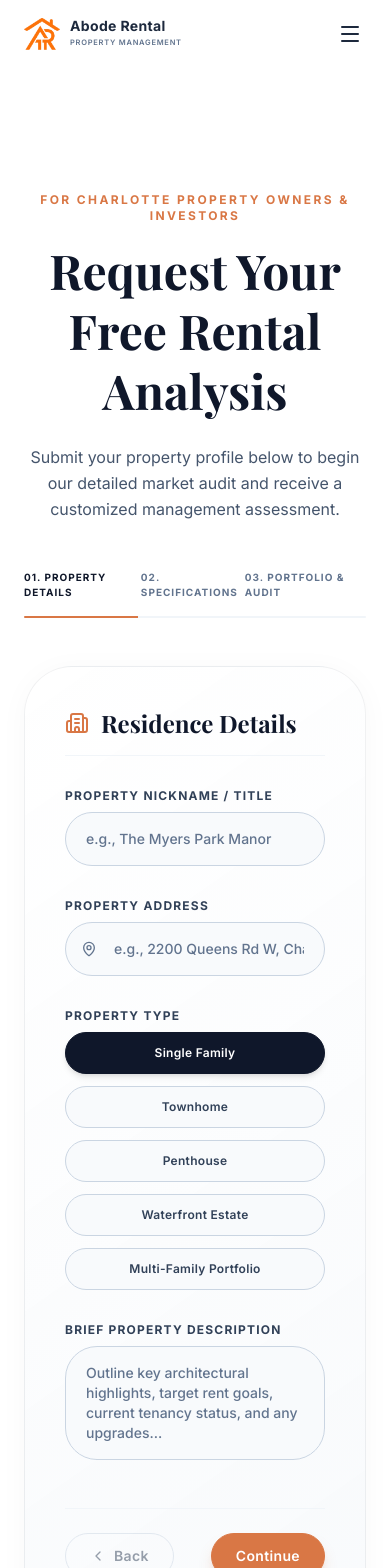
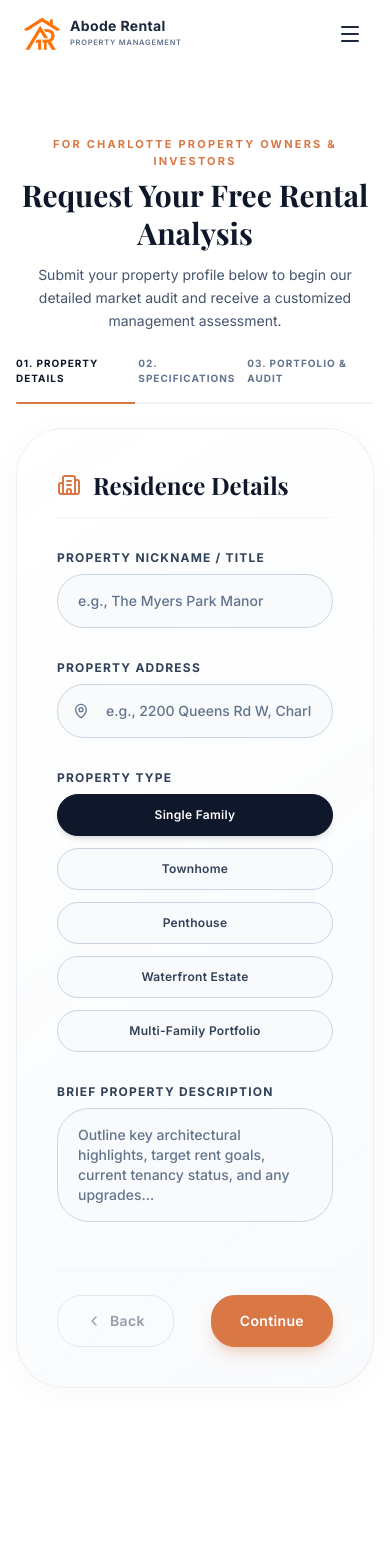
Before and after one commit to niraj-mandal/abode-rentals-, a Next.js app: page /list-property in a window 390 px wide. Shown: the top 1568 px of the page. Built offline with nearby package versions, Linux system fonts and the light colour scheme; a web font is replaced by a local one.

Commit message:
Optimize website for mobile-first conversion with sticky CTA bar, 48px+ touch targets, and above-the-fold form

```diff
--- a/src/app/layout.tsx
+++ b/src/app/layout.tsx
@@ -3,6 +3,7 @@ import { Inter, Playfair_Display } from "next/font/google";
 import "./globals.css";
 import { Navbar } from "@/components/layout/Navbar";
 import { Footer } from "@/components/layout/Footer";
+import { StickyMobileCTA } from "@/components/layout/StickyMobileCTA";
 import { Analytics } from "@vercel/analytics/next";
 import { SpeedInsights } from "@vercel/speed-insights/next";
 
@@ -44,10 +45,11 @@ export default function RootLayout({
       lang="en"
       className={`${inter.variable} ${playfair.variable} h-full antialiased`}
     >
-      <body className="flex flex-col min-h-screen font-sans bg-background text-foreground overflow-x-hidden selection:bg-secondary/30 selection:text-primary">
+      <body className="flex flex-col min-h-screen font-sans bg-background text-foreground overflow-x-hidden selection:bg-secondary/30 selection:text-primary pb-16 md:pb-0">
         <Navbar />
         <main className="flex-1 flex flex-col pt-32">{children}</main>
         <Footer />
+        <StickyMobileCTA />
         <Analytics />
         <SpeedInsights />
       </body>
--- a/src/app/list-property/page.tsx
+++ b/src/app/list-property/page.tsx
@@ -107,23 +107,23 @@ export default function ListPropertyPage() {
   };
 
   return (
-    <div className="max-w-4xl mx-auto px-6 pb-24 font-sans bg-white">
+    <div className="max-w-4xl mx-auto px-4 sm:px-6 pb-24 font-sans bg-white">
       {/* Wizard Header */}
-      <div className="pt-16 pb-12 text-center max-w-3xl mx-auto">
-        <span className="text-secondary font-bold tracking-[0.2em] text-xs uppercase mb-4 block">
+      <div className="pt-2 pb-6 md:pt-16 md:pb-12 text-center max-w-3xl mx-auto">
+        <span className="text-secondary font-bold tracking-[0.2em] text-[11px] md:text-xs uppercase mb-2 md:mb-4 block">
           For Charlotte Property Owners & Investors
         </span>
-        <h1 className="text-5xl md:text-7xl lg:text-[4.75rem] font-heading font-bold text-primary mb-6 leading-tight">
+        <h1 className="text-3xl sm:text-5xl md:text-7xl lg:text-[4.75rem] font-heading font-bold text-primary mb-3 md:mb-6 leading-tight">
           Request Your Free Rental Analysis
         </h1>
-        <p className="text-slate-600 font-normal text-base md:text-lg leading-relaxed max-w-2xl mx-auto">
+        <p className="text-slate-600 font-normal text-sm md:text-lg leading-relaxed max-w-2xl mx-auto">
           Submit your property profile below to begin our detailed market audit and receive a customized management assessment.
         </p>
       </div>
 
       {/* Progress Bar */}
       {step <= 3 && (
-        <div className="mb-12 max-w-3xl mx-auto">
+        <div className="mb-6 md:mb-12 max-w-3xl mx-auto">
           <div className="flex justify-between items-center text-[10px] font-bold tracking-widest text-slate-500 mb-4">
             <span className={step >= 1 ? "text-primary" : ""}>01. PROPERTY DETAILS</span>
             <span className={step >= 2 ? "text-primary" : ""}>02. SPECIFICATIONS</span>
--- a/src/app/page.tsx
+++ b/src/app/page.tsx
@@ -269,7 +269,7 @@ export default function Home() {
       {/* Hero Section */}
       <section
         ref={heroRef}
-        className="relative min-h-screen flex flex-col justify-between px-6 md:px-12 pt-32 pb-8 bg-[#071321] text-white overflow-hidden"
+        className="relative min-h-[85vh] md:min-h-screen flex flex-col justify-between px-5 md:px-12 pt-24 md:pt-32 pb-8 bg-[#071321] text-white overflow-hidden"
       >
         <div className="absolute inset-0 w-full h-full z-0 overflow-hidden">
           <motion.div style={{ y: heroBgY, scale: 1.1 }} className="relative w-full h-full">
@@ -286,22 +286,22 @@ export default function Home() {
           <div className="absolute inset-0 bg-gradient-to-t from-[#071321] via-transparent to-transparent z-10" />
         </div>
 
-        <div className="z-20 max-w-7xl w-full mx-auto flex-1 flex flex-col justify-center items-start text-left py-12">
+        <div className="z-20 max-w-7xl w-full mx-auto flex-1 flex flex-col justify-center items-start text-left py-8 md:py-12">
           {/* Badge Reveal */}
           <motion.div
             initial={{ opacity: 0 }}
             animate={{ opacity: 1 }}
             transition={{ duration: 0.8, ease: [0.22, 1, 0.36, 1] }}
-            className="flex items-center gap-2 border border-white/20 bg-slate-950/40 backdrop-blur-md px-4 py-1.5 rounded-full mb-6 self-start"
+            className="flex items-center gap-2 border border-white/20 bg-slate-950/40 backdrop-blur-md px-3.5 py-1.5 rounded-full mb-4 md:mb-6 self-start"
           >
             <Star className="w-3.5 h-3.5 text-[#D97745] fill-none stroke-[2.5]" />
-            <span className="text-white text-[10px] font-bold tracking-[0.2em] uppercase font-sans">
+            <span className="text-white text-[9px] sm:text-[10px] font-bold tracking-[0.2em] uppercase font-sans">
               Full-Service Property Management
             </span>
           </motion.div>
 
           {/* Headline line by line Reveal */}
-          <h1 className="text-6xl md:text-8xl lg:text-[7.25rem] font-heading font-normal tracking-tight leading-[1.02] text-white mb-10 font-serif max-w-5xl text-left">
+          <h1 className="text-4xl sm:text-6xl md:text-8xl lg:text-[7.25rem] font-heading font-normal tracking-tight leading-[1.08] md:leading-[1.02] text-white mb-6 md:mb-10 font-serif max-w-5xl text-left">
             <span className="block overflow-hidden pb-1">
               <motion.span
                 initial={{ y: "100%" }}
--- /dev/null
+++ b/src/components/layout/StickyMobileCTA.tsx
@@ -0,0 +1,33 @@
+"use client";
+
+import Link from "next/link";
+import { usePathname } from "next/navigation";
+import { Button } from "@/components/ui/Button";
+import { ArrowRight, Star } from "lucide-react";
+
+export function StickyMobileCTA() {
+  const pathname = usePathname();
+
+  // Don't render on the list-property page itself to prevent redundancy
+  if (pathname === "/list-property") return null;
+
+  return (
+    <div className="fixed bottom-0 left-0 right-0 p-3.5 bg-[#071321]/95 backdrop-blur-xl border-t border-white/10 z-40 md:hidden flex items-center justify-between gap-3 shadow-[0_-10px_30px_rgba(0,0,0,0.5)]">
+      <div className="flex flex-col text-left pl-1">
+        <span className="text-white text-xs font-bold font-sans tracking-wide">
+          Free Rental Analysis
+        </span>
+        <div className="flex items-center gap-1 text-[10px] text-slate-300 font-light mt-0.5">
+          <Star className="w-3 h-3 text-[#D97745] fill-current" />
+          <span>Licensed Managers</span>
+        </div>
+      </div>
+
+      <Link href="/list-property" className="shrink-0">
+        <Button variant="primary" size="sm" className="min-h-[44px] px-4 text-xs font-bold shadow-lg">
+          Get Started <ArrowRight className="w-3.5 h-3.5 ml-1" />
+        </Button>
+      </Link>
+    </div>
+  );
+}
--- a/src/components/ui/Button.tsx
+++ b/src/components/ui/Button.tsx
@@ -24,7 +24,7 @@ export function Button({
   // Same border radius (rounded-xl), same typography (font-sans font-semibold tracking-wide),
   // same spacing rhythm, same transition, same disabled & loading states.
   const baseStyles =
-    "relative overflow-hidden inline-flex items-center justify-center gap-2.5 font-sans font-semibold tracking-wide rounded-xl transition-all duration-300 ease-out cursor-pointer select-none disabled:opacity-50 disabled:pointer-events-none disabled:cursor-not-allowed";
+    "relative overflow-hidden inline-flex items-center justify-center gap-2.5 font-sans font-semibold tracking-wide rounded-xl min-h-[48px] transition-all duration-300 ease-out cursor-pointer select-none active:scale-95 disabled:opacity-50 disabled:pointer-events-none disabled:cursor-not-allowed touch-manipulation";
 
   // Unified Variant Styling
   const variants = {
@@ -36,11 +36,11 @@ export function Button({
       "bg-transparent hover:bg-white/10 text-white border border-white/30 hover:border-white/60",
   };
 
-  // Unified Spacing
+  // Unified Spacing & Minimum 48px Touch Height
   const sizes = {
-    sm: "px-4 py-2 text-xs",
-    md: "px-6 py-3 text-sm",
-    lg: "px-8 py-4 text-base",
+    sm: "px-5 py-2.5 text-xs md:text-sm min-h-[48px]",
+    md: "px-7 py-3.5 text-sm md:text-base min-h-[52px]",
+    lg: "px-9 py-4 text-base md:text-lg min-h-[56px]",
   };
 
   const isDisabled = disabled || isLoading;
```
